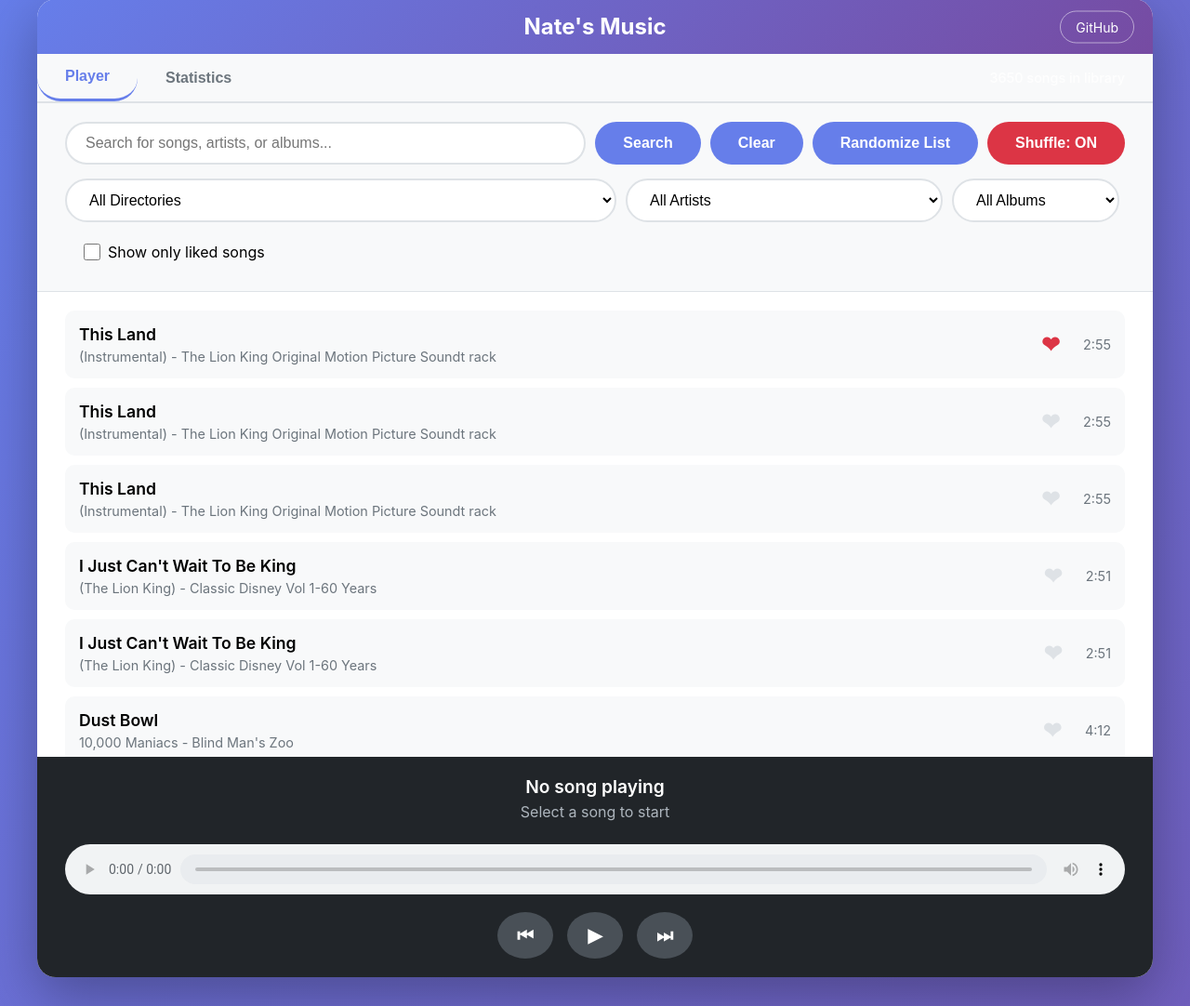
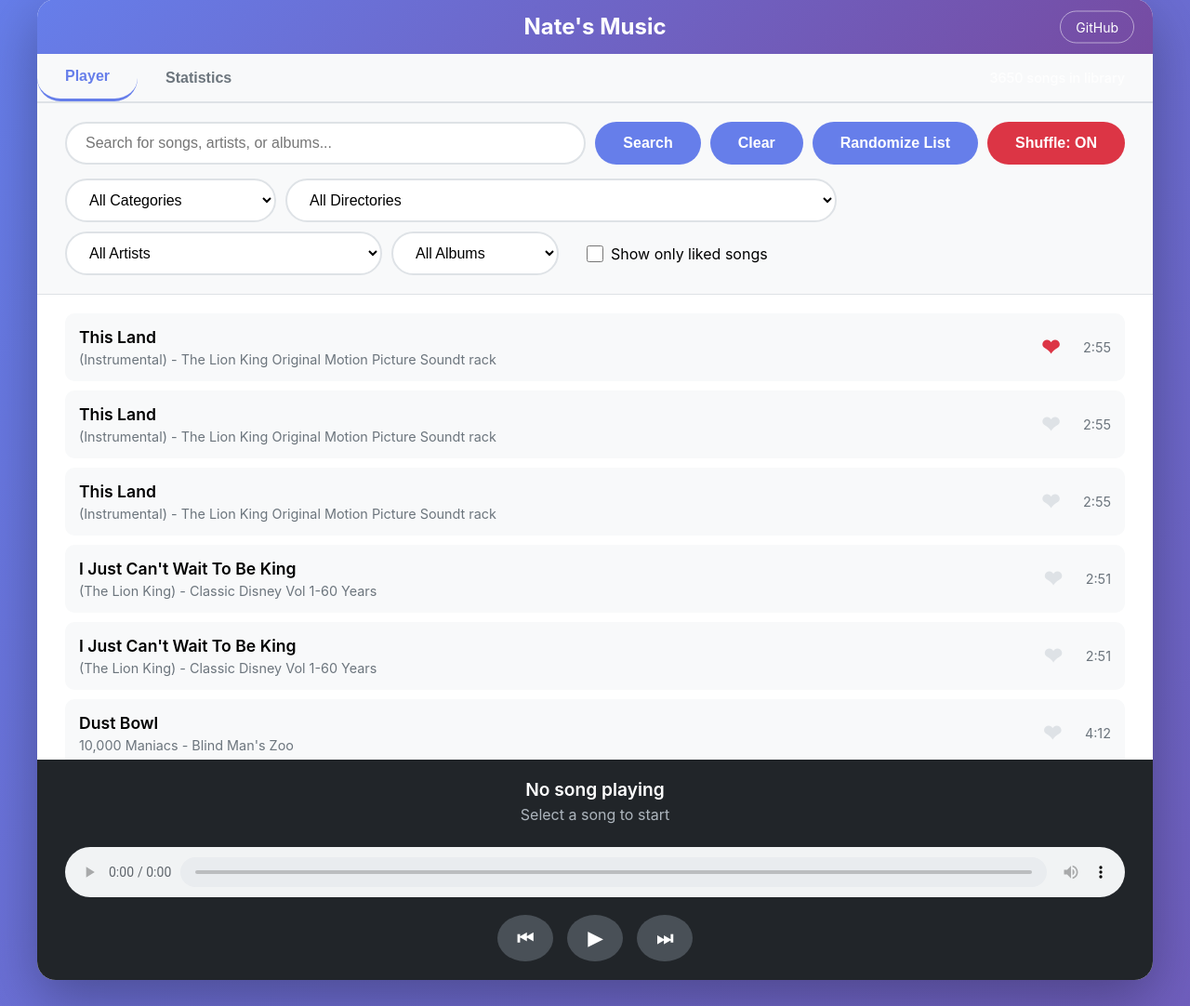
Before and after one commit to NathanSpeidel/music, a Flask app: page / in a window 1280 px wide. Shown: the part 21-1103 px from the top of the page at 93% size. Run offline with Flask 3, Linux system fonts and the light colour scheme; data comes from the database, SQL or seed files in the repository; both versions use the stored data as it was after the commit.

Commit message:
With categories

```diff
--- a/app.py
+++ b/app.py
@@ -47,8 +47,65 @@ def init_db():
             FOREIGN KEY (song_id) REFERENCES songs(id)
         )
     ''')
+    c.execute('''
+        CREATE TABLE IF NOT EXISTS categories (
+            id INTEGER PRIMARY KEY AUTOINCREMENT,
+            name TEXT UNIQUE,
+            description TEXT
+        )
+    ''')
+    c.execute('''
+        CREATE TABLE IF NOT EXISTS artist_category_mapping (
+            id INTEGER PRIMARY KEY AUTOINCREMENT,
+            artist TEXT,
+            category_id INTEGER,
+            FOREIGN KEY (category_id) REFERENCES categories(id)
+        )
+    ''')
     conn.commit()
     conn.close()
+
+def populate_categories():
+    """Populate categories and artist mappings."""
+    conn = sqlite3.connect(DB_PATH)
+    c = conn.cursor()
+
+    # Check if categories already exist
+    c.execute('SELECT COUNT(*) FROM categories')
+    if c.fetchone()[0] > 0:
+        conn.close()
+        return  # Categories already populated
+
+    # Define categories and their artist mappings
+    categories_data = [
+        ('Heavy Metal', ['Metallica', 'In Flames', 'Opeth']),
+        ('Alternative Rock', ['Dave Matthews Band', 'Red Hot Chili Peppers', 'Coldplay', 'John Mayer', 'Collective Soul', 'Live']),
+        ('Grunge/90s Rock', ['Pearl Jam', 'Soundgarden', 'Stone Temple Pilots', 'Nirvana', 'Alice in Chains']),
+        ('Folk/Singer-Songwriter', ['Natalie Merchant', '10,000 Maniacs', 'Jewel', 'Tracy Chapman', 'Paul Simon', 'James Taylor', 'Bonnie Raitt']),
+        ('Pop', ['Madonna', 'Mariah Carey', 'Adele', 'Lady Gaga', 'Kelly Clarkson', 'Selena Gomez', 'Christina Perri']),
+        ('Hip Hop/Rap', ['Eminem', '2pac', 'Snoop Dogg', 'Ice Cube', 'Wiz Khalifa']),
+        ('Blues Rock', ['The Black Keys']),
+        ('Reggae', ['Bob Marley & The Wailers;', 'Bob Marley']),
+        ('Classic Rock', ['Guns N\' Roses', 'Pink Floyd', 'U2', 'Foreigner', 'Elton John']),
+        ('Hard Rock', ['Rage Against the Machine', 'Audioslave', 'System of a Down']),
+        ('R&B/Soul', ['Boyz II Men', 'India Arie', 'Norah Jones', 'Corinne Bailey Rae', 'Toni Braxton', 'TLC', 'Janet Jackson']),
+        ('Soundtracks', ['James Horner', 'Trevor Jones and Randy Edelman', 'Walt Disney Pictures', 'Walt Disney', 'Steel Dragon (Rockstar)']),
+        ('Classical', ['Philharmonic Chamber Orchestra', 'Montserrat Caballe']),
+        ('Holiday/Christmas', []),  # Will catch by directory
+        ('Indie/Alternative', ['Beirut', 'Sigur Rós', 'Mumford and Sons', 'The Paper Kites', 'Iron and Wine', 'The Temper Trap', 'Phillip Phillips'])
+    ]
+
+    # Insert categories and artist mappings
+    for category_name, artists in categories_data:
+        c.execute('INSERT INTO categories (name) VALUES (?)', (category_name,))
+        category_id = c.lastrowid
+
+        for artist in artists:
+            c.execute('INSERT INTO artist_category_mapping (artist, category_id) VALUES (?, ?)', (artist, category_id))
+
+    conn.commit()
+    conn.close()
+    print("Categories populated successfully!")
 
 def get_metadata(filepath):
     """Extract metadata from audio file."""
@@ -168,6 +225,16 @@ def get_directories():
     conn.close()
     return jsonify(directories)
 
+@app.route('/api/categories')
+def get_categories():
+    """Get list of all categories."""
+    conn = sqlite3.connect(DB_PATH)
+    c = conn.cursor()
+    c.execute('SELECT id, name FROM categories ORDER BY name')
+    categories = [{'id': row[0], 'name': row[1]} for row in c.fetchall()]
+    conn.close()
+    return jsonify(categories)
+
 @app.route('/api/like/<int:song_id>', methods=['POST'])
 def like_song(song_id):
     """Like a song."""
@@ -227,6 +294,7 @@ def get_songs():
     album = request.args.get('album')
     directory = request.args.get('directory')
     search = request.args.get('search')
+    category = request.args.get('category')
     limit = request.args.get('limit', 'true').lower() == 'true'  # Default to limiting
 
     conn = sqlite3.connect(DB_PATH)
@@ -241,6 +309,14 @@ def get_songs():
         '''
         search_term = f'%{search}%'
         c.execute(query, (search_term, search_term, search_term))
+    elif category:
+        c.execute('''
+            SELECT DISTINCT s.id, s.title, s.artist, s.album, s.filepath, s.duration
+            FROM songs s
+            JOIN artist_category_mapping acm ON s.artist = acm.artist
+            WHERE acm.category_id = ?
+            ORDER BY s.artist, s.album, s.title
+        ''', (category,))
     elif directory:
         c.execute('''
             SELECT id, title, artist, album, filepath, duration
@@ -400,6 +476,7 @@ def rescan():
 
 if __name__ == '__main__':
     init_db()
+    populate_categories()
 
     # Check if database is empty and scan if needed
     conn = sqlite3.connect(DB_PATH)
--- a/templates/index.html
+++ b/templates/index.html
@@ -511,6 +511,9 @@
                 <button id="shuffleBtn" class="shuffle-btn active" onclick="toggleShuffle()">Shuffle: ON</button>
             </div>
             <div class="filters">
+                <select id="categorySelect" onchange="onCategoryChange()">
+                    <option value="">All Categories</option>
+                </select>
                 <select id="directorySelect" onchange="onDirectoryChange()">
                     <option value="">All Directories</option>
                     <option value="__LIKED__">❤️ Liked Songs</option>
@@ -613,6 +616,7 @@
         let currentSongId = null;
         let allSongs = [];  // For display (limited)
         let allSongsForShuffle = [];  // Full list for shuffle
+        let currentCategory = '';
         let currentDirectory = '';
         let currentArtist = '';
         let currentAlbum = '';
@@ -625,10 +629,24 @@
 
         // Load initial data
         async function init() {
+            await loadCategories();
             await loadDirectories();
             await loadArtists();
             await loadSongs();
             updateStats();
+        }
+
+        async function loadCategories() {
+            const response = await fetch('/api/categories');
+            const categories = await response.json();
+            const select = document.getElementById('categorySelect');
+            select.innerHTML = '<option value="">All Categories</option>';
+            categories.forEach(category => {
+                const option = document.createElement('option');
+                option.value = category.id;
+                option.textContent = category.name;
+                select.appendChild(option);
+            });
         }
 
         async function loadDirectories() {
@@ -657,14 +675,33 @@
             });
         }
 
+        async function onCategoryChange() {
+            const category = document.getElementById('categorySelect').value;
+            currentCategory = category;
+
+            // Clear other filters when category is selected
+            if (category) {
+                currentDirectory = '';
+                currentArtist = '';
+                currentAlbum = '';
+                document.getElementById('directorySelect').value = '';
+                document.getElementById('artistSelect').value = '';
+                document.getElementById('albumSelect').value = '';
+            }
+
+            await loadSongs();
+        }
+
         async function onDirectoryChange() {
             const directory = document.getElementById('directorySelect').value;
             currentDirectory = directory;
 
-            // Clear artist and album when directory is selected
+            // Clear category, artist and album when directory is selected
             if (directory) {
+                currentCategory = '';
                 currentArtist = '';
                 currentAlbum = '';
+                document.getElementById('categorySelect').value = '';
                 document.getElementById('artistSelect').value = '';
                 document.getElementById('albumSelect').value = '';
             }
@@ -677,9 +714,11 @@
             currentArtist = artist;
             currentAlbum = '';
 
-            // Clear directory when artist is selected
+            // Clear category and directory when artist is selected
             if (artist) {
+                currentCategory = '';
                 currentDirectory = '';
+                document.getElementById('categorySelect').value = '';
                 document.getElementById('directorySelect').value = '';
             }
 
@@ -743,6 +782,7 @@
             let url = '/api/songs';
             const params = new URLSearchParams();
 
+            if (currentCategory) params.append('category', currentCategory);
             if (currentDirectory) params.append('directory', currentDirectory);
             if (currentArtist) params.append('artist', currentArtist);
             if (currentAlbum) params.append('album', currentAlbum);
@@ -834,9 +874,11 @@
 
         function clearSearch() {
             document.getElementById('searchInput').value = '';
+            document.getElementById('categorySelect').value = '';
             document.getElementById('directorySelect').value = '';
             document.getElementById('artistSelect').value = '';
             document.getElementById('albumSelect').value = '';
+            currentCategory = '';
             currentDirectory = '';
             currentArtist = '';
             currentAlbum = '';
@@ -846,7 +888,9 @@
         async function randomizeList() {
             // Build URL with current filters
             const params = new URLSearchParams();
-            if (currentDirectory && currentDirectory !== '__LIKED__') {
+            if (currentCategory) {
+                params.append('category', currentCategory);
+            } else if (currentDirectory && currentDirectory !== '__LIKED__') {
                 params.append('directory', currentDirectory);
             } else if (currentArtist) {
                 params.append('artist', currentArtist);
```
Also changed, not shown: .claude/settings.local.json, music.db.
